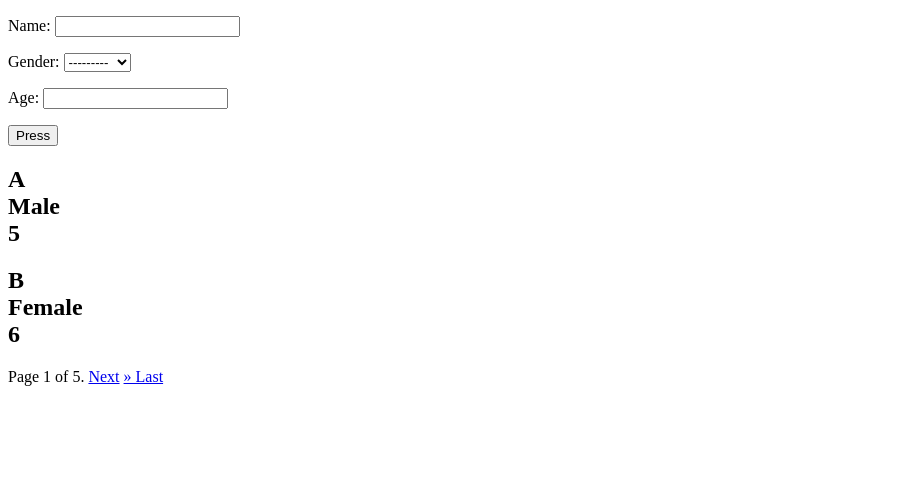
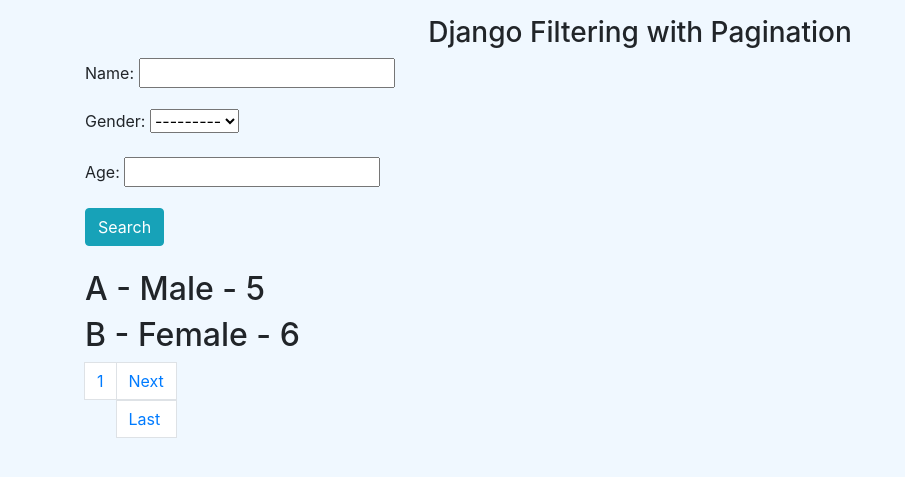
Before and after one commit to bharathjinka09/django-filter-with-pagination, a Django app: page / in a window 1280 px wide. Shown: the top 477 px of the page, without its empty margins (0-905 px from the left). Run offline with Django 3.2, Linux system fonts and the light colour scheme; data comes from the database, SQL or seed files in the repository; some libraries are stand-ins or nearby versions.

Commit message:
Django Filtering with Pagination

```diff
--- a/myapp/templates/myapp/show_all_persons_page.html
+++ b/myapp/templates/myapp/show_all_persons_page.html
@@ -2,46 +2,61 @@
 <html lang="en">
 <head>
     <meta charset="UTF-8">
+    <meta name="viewport" content="width=device-width, initial-scale=1.0">
+
     <title>Title</title>
+    <link rel="stylesheet" href="https://maxcdn.bootstrapcdn.com/bootstrap/4.0.0/css/bootstrap.min.css" integrity="sha384-Gn5384xqQ1aoWXA+058RXPxPg6fy4IWvTNh0E263XmFcJlSAwiGgFAW/dAiS6JXm" crossorigin="anonymous">
+
 </head>
-<body>
+<body class="container mt-3" style="background-color: aliceblue">
+
+    <h3 class="text-center">Django Filtering with Pagination</h3>
 
     {% load myapp_extras %}
 
 
     <form method="get">
         {{ filtered_persons.form.as_p }}
-        <input type="submit" value="Press">
+        <input type="submit" class="btn btn-info" value="Search">
     </form>
-
+<br>
     {% for person in person_page_obj %}
         <h2>
-            {{ person.name }}
-            <br>
-            {{ person.gender }}
-            <br>
-            {{ person.age }}
-            <br>
+            {{ person.name }} - {{ person.gender }} - {{ person.age }}
         </h2>
     {% endfor %}
+<!-- <ul class="pagination">
+    <li class="page-item"><a class="page-link" href="#">Previous</a></li>
+    <li class="page-item"><a class="page-link" href="#">1</a></li>
+    <li class="page-item"><a class="page-link" href="#">2</a></li>
+    <li class="page-item"><a class="page-link" href="#">3</a></li>
+    <li class="page-item"><a class="page-link" href="#">Next</a></li>
+  </ul> -->
+    <ul class="pagination">
+        <li class="page-item">
+            {% if person_page_obj.has_previous %}
+                <a class="page-link" href="{% my_url 1 'page' request.GET.urlencode %}">First</a>
+                <a class="page-link" href="{% my_url person_page_obj.previous_page_number 'page' request.GET.urlencode %}">Previous</a>
+            {% endif %}
+        </li>
 
-    <div class="pagination">
-        <span class="step-links">
-            {% if person_page_obj.has_previous %}
-                <a href="{% my_url 1 'page' request.GET.urlencode %}">&laquo; First</a>
-                <a href="{% my_url person_page_obj.previous_page_number 'page' request.GET.urlencode %}">Previous</a>
+        <!-- <li class="page-item">
+            <a class="page-link">Page {{person_page_obj.number}} of {{person_page_obj.paginator.num_pages}}.
+            </a>
+        </li> -->
+
+        <li class="page-item">
+            <a class="page-link" href="{% my_url person_page_obj.number 'page' request.GET.urlencode %}">{{person_page_obj.number}}
+            </a>
+        </li>
+
+        <li>
+            {% if person_page_obj.has_next %}
+                <a class="page-link" href="{% my_url person_page_obj.next_page_number 'page' request.GET.urlencode %}">Next</a>
+                <a class="page-link" href="{% my_url person_page_obj.paginator.num_pages 'page' request.GET.urlencode %}">Last</a>
             {% endif %}
-
-            <span class="current">
-                Page {{person_page_obj.number}} of {{person_page_obj.paginator.num_pages}}.
-            </span>
-
-            {% if person_page_obj.has_next %}
-                <a href="{% my_url person_page_obj.next_page_number 'page' request.GET.urlencode %}">Next</a>
-                <a href="{% my_url person_page_obj.paginator.num_pages 'page' request.GET.urlencode %}">&raquo; Last</a>
-            {% endif %}
-        </span>
-    </div>
+        </li>
+    </ul>
 
 </body>
 </html>
--- a/myapp/templatetags/myapp_extras.py
+++ b/myapp/templatetags/myapp_extras.py
@@ -1,6 +1,7 @@
 from django import template
 
 register = template.Library()
+
 
 @register.simple_tag
 def my_url(value, field_name, urlencode=None):
@@ -8,7 +9,8 @@ def my_url(value, field_name, urlencode=None):
 
     if urlencode:
         querystring = urlencode.split('&')
-        filtered_querystring = filter(lambda p: p.split('=')[0]!=field_name, querystring)
+        filtered_querystring = filter(
+            lambda p: p.split('=')[0] != field_name, querystring)
         encoded_querystring = '&'.join(filtered_querystring)
         url = '{}&{}'.format(url, encoded_querystring)
 
--- a/myapp/views.py
+++ b/myapp/views.py
@@ -7,6 +7,7 @@ from .models import Person
 from .filters import PersonFilter
 
 # Create your views here.
+
 
 def show_all_persons_page(request):
     context = {}
```
Also changed, not shown: myapp/filters.py (line endings or trailing spaces).
